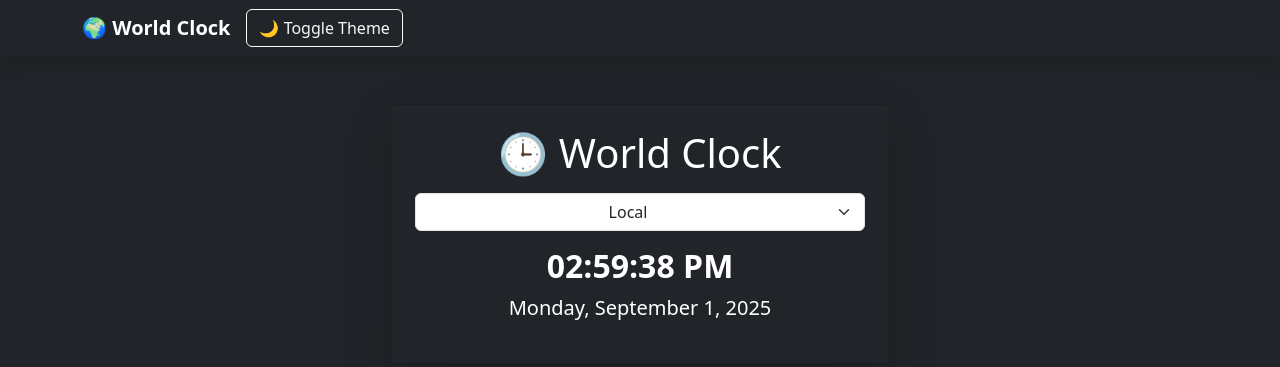
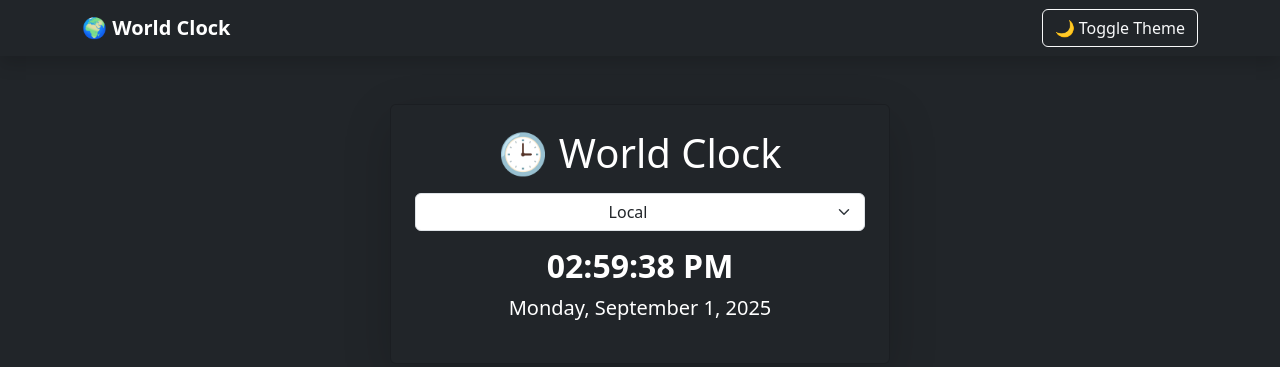
Before and after one commit to varsharrathore/World-Clock, a plain HTML site: page index.html in a window 1280 px wide. Drawn offline with nearby package versions, Linux system fonts and the light colour scheme.

Commit message:
index.html

```diff
--- a/index.html
+++ b/index.html
@@ -57,7 +57,9 @@
           <span class="navbar-toggler-icon"></span>
         </button>
         <div class="collapse navbar-collapse" id="navbarNav">
+          <div class="ms-auto">
           <button class="btn btn-outline-light" onclick="toggleDarkMode()">🌙 Toggle Theme</button>
+          </div>
         </div>
       </div>
     </nav>
```
